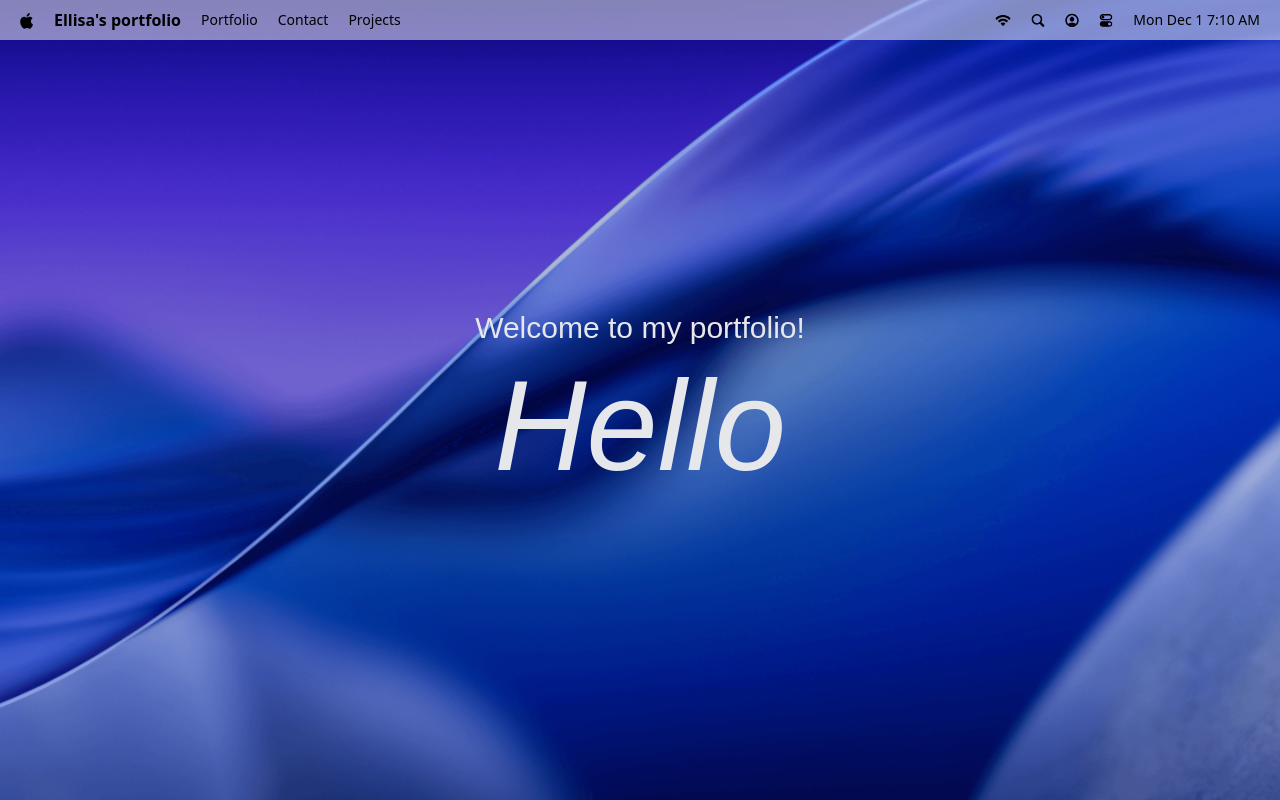
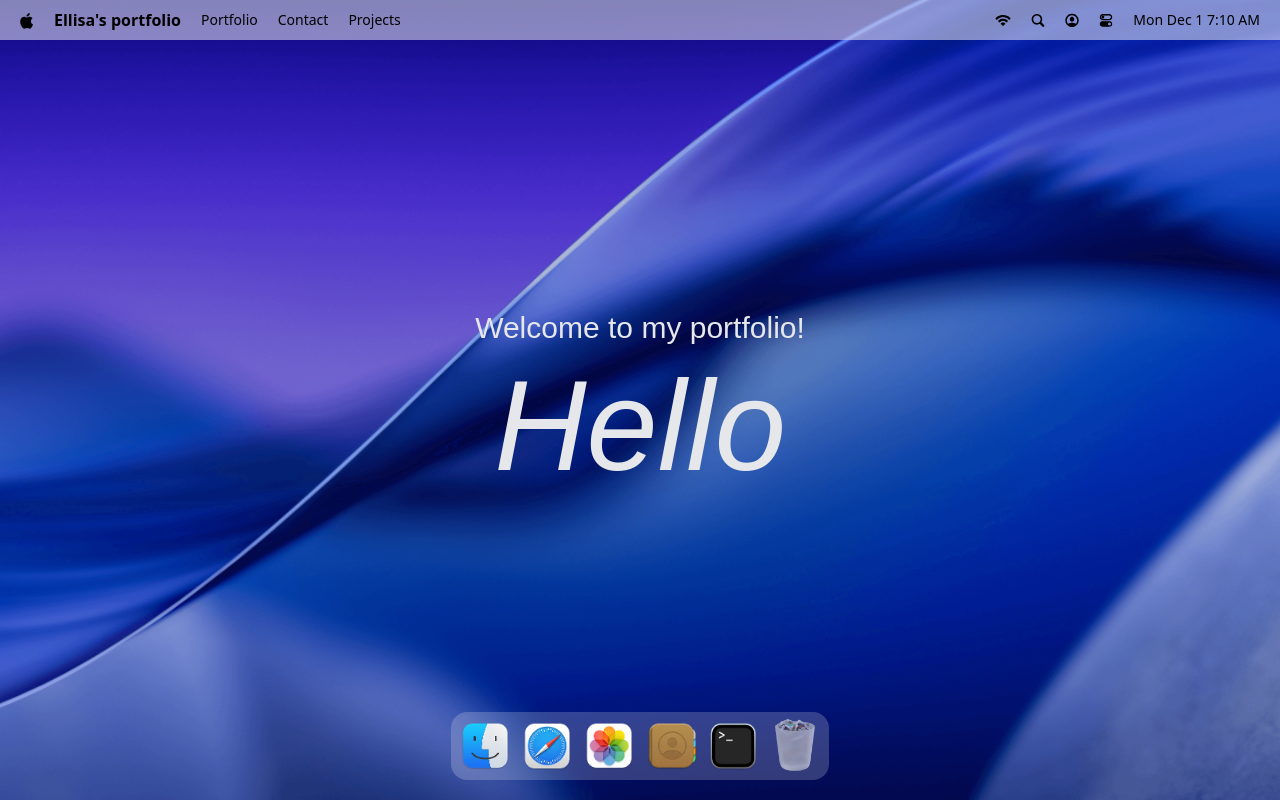
Before and after one commit to ellisajung/macos-portfolio, a React (Vite) app: page / in a window 1280 px wide. Built offline with nearby package versions, Linux system fonts and the light colour scheme; a web font is replaced by a local one.

Commit message:
feat: implement dock ui component (Dock.tsx)

```diff
--- a/src/App.tsx
+++ b/src/App.tsx
@@ -1,10 +1,11 @@
-import { Navbar, Welcome } from "#components";
+import { Dock, Navbar, Welcome } from "#components";
 
 const App = () => {
   return (
     <main className="font-">
       <Navbar />
       <Welcome />
+      <Dock />
     </main>
   );
 };
--- /dev/null
+++ b/src/components/Dock.tsx
@@ -0,0 +1,94 @@
+import { useRef } from "react";
+import { dockApps } from "#constants";
+import { Tooltip } from "react-tooltip";
+import { useGSAP } from "@gsap/react";
+import gsap from "gsap";
+
+const Dock = () => {
+  const dockRef = useRef<HTMLDivElement | null>(null);
+
+  useGSAP(() => {
+    const dock = dockRef.current;
+    if (!dock) return;
+
+    const icons = dock.querySelectorAll<HTMLElement>(".dock-icon");
+
+    const animateIcons = (mouseX: number) => {
+      const { left } = dock.getBoundingClientRect();
+
+      icons.forEach((icon) => {
+        const { left: iconLeft, width } = icon.getBoundingClientRect();
+        const center = iconLeft - left + width / 2;
+        const distance = Math.abs(mouseX - center);
+
+        const intensity = Math.exp(-(distance ** 2.5) / 2000);
+
+        gsap.to(icon, {
+          scale: 1 + 0.25 * intensity,
+          y: -15 * intensity,
+          duration: 0.2,
+          ease: "power1.out"
+        });
+      });
+    };
+
+    const handleMouseMove = (e: MouseEvent) => {
+      const { left } = dock.getBoundingClientRect();
+
+      animateIcons(e.clientX - left);
+    };
+
+    const resetIcons = () =>
+      icons.forEach((icon) =>
+        gsap.to(icon, {
+          scale: 1,
+          y: 0,
+          duration: 0.3,
+          ease: "power1.out"
+        })
+      );
+
+    dock.addEventListener("mousemove", handleMouseMove);
+    dock.addEventListener("mouseleave", resetIcons);
+
+    return () => {
+      dock.removeEventListener("mousemove", handleMouseMove);
+      dock.removeEventListener("mouseleave", resetIcons);
+    };
+  }, []);
+
+  const toggleApp = (app: { id: string; canOpen: boolean }) => {
+    if (!app.canOpen) return;
+    // TODO: Implement open window logic
+  };
+
+  return (
+    <section id="dock">
+      <div ref={dockRef} className="dock-container">
+        {dockApps.map(({ id, name, icon, canOpen }) => (
+          <div key={id} className="relative flex justify-center">
+            <button
+              type="button"
+              className="dock-icon"
+              aria-label={name}
+              data-tooltip-id="dock-tooltip"
+              data-tooltip-content={name}
+              data-tooltip-delay-show={150}
+              disabled={!canOpen}
+              onClick={() => toggleApp({ id, canOpen })}
+            >
+              <img
+                src={`/images/${icon}`}
+                alt={name}
+                loading="lazy"
+                className={canOpen ? "" : "opacity-60"}
+              />
+            </button>
+          </div>
+        ))}
+        <Tooltip id="dock-tooltip" place="top" className="tooltip" />
+      </div>
+    </section>
+  );
+};
+export default Dock;
--- a/src/components/index.ts
+++ b/src/components/index.ts
@@ -1,4 +1,5 @@
 import Navbar from "#components/Navbar";
 import Welcome from "#components/Welcome";
+import Dock from "#components/Dock";
 
-export { Navbar, Welcome };
+export { Navbar, Welcome, Dock };
```
